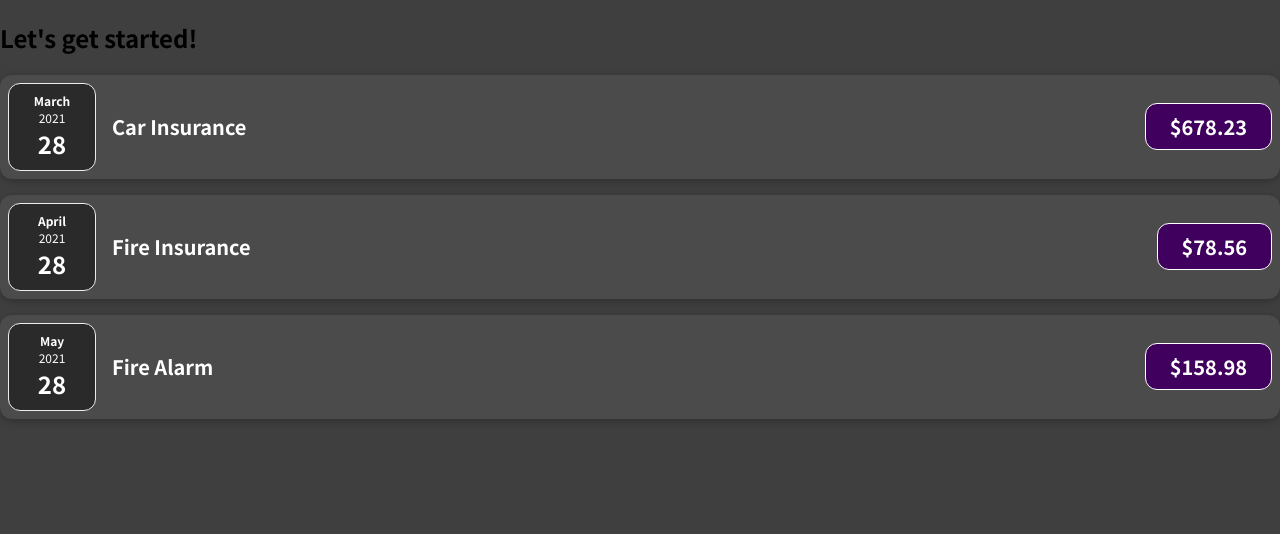
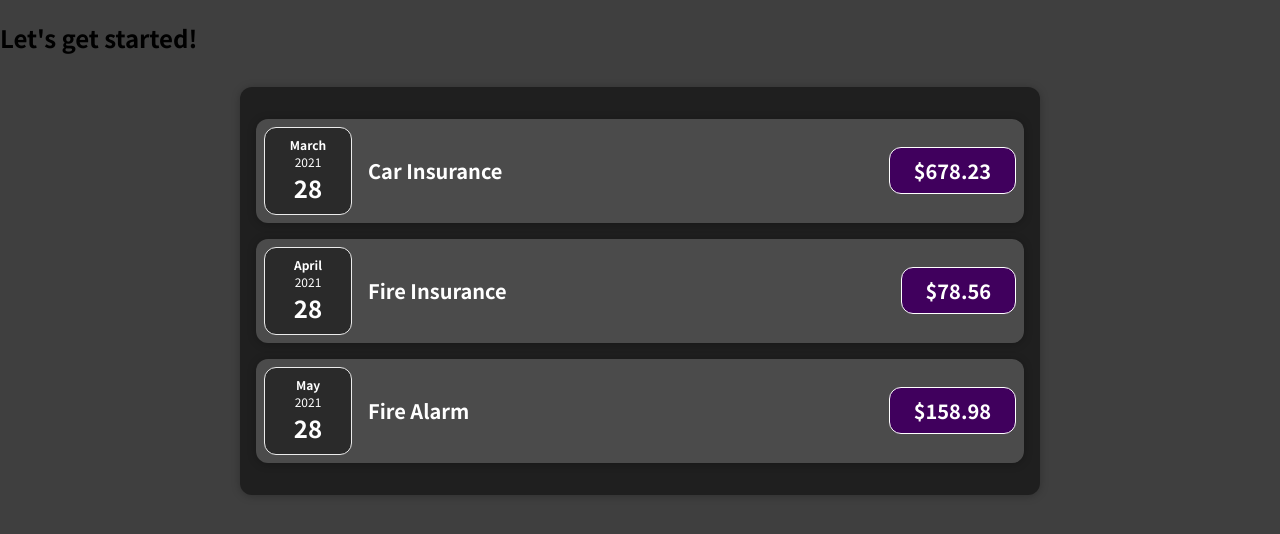
Before and after one commit to gokolo/expense-tracker, a JavaScript app: page / in a window 1280 px wide. Shown: the top 534 px of the page. Built offline with nearby package versions, Linux system fonts and the light colour scheme.

Commit message:
composition and card wrapper

```diff
--- a/src/App.js
+++ b/src/App.js
@@ -1,4 +1,4 @@
-import ExpenseItem from './components/ExpenseItem';
+import Expenses from './components/Expenses';
 
 function App() {
   const expenses = [
@@ -9,9 +9,7 @@
   return (
     <div>
       <h2>Let's get started!</h2>
-      <ExpenseItem title={expenses[0].title} amount={expenses[0].amount} date={expenses[0].date}></ExpenseItem>
-      <ExpenseItem title={expenses[1].title} amount={expenses[1].amount} date={expenses[1].date}></ExpenseItem>
-      <ExpenseItem title={expenses[2].title} amount={expenses[2].amount} date={expenses[2].date}></ExpenseItem>
+      <Expenses expenses={expenses} />
     </div>
   );
 }
--- /dev/null
+++ b/src/components/Card.css
@@ -0,0 +1,4 @@
+.card {
+  border-radius: 12px;
+  box-shadow: 0 1px 8px rgba(0, 0, 0, 0.25);
+}
--- /dev/null
+++ b/src/components/Card.js
@@ -0,0 +1,13 @@
+import './Card.css'
+
+function Card(props) {
+  const classes = 'card ' + props.className;
+
+  return (
+    <div className={classes}>
+      {props.children}
+    </div>
+  );
+}
+
+export default Card;
--- a/src/components/ExpenseItem.css
+++ b/src/components/ExpenseItem.css
@@ -2,10 +2,8 @@
   display: flex;
   justify-content: space-between;
   align-items: center;
-    box-shadow: 0 2px 8px rgba(0, 0, 0, 0.25);
   padding: 0.5rem;
   margin: 1rem 0;
-    border-radius: 12px;
   background-color: #4b4b4b;
 }
 
--- a/src/components/ExpenseItem.js
+++ b/src/components/ExpenseItem.js
@@ -1,17 +1,18 @@
+import ExpenseDate from './ExpenseDate';
+import Card from './Card';
 import './ExpenseItem.css'
-import ExpenseDate from './ExpenseDate';
 
 function ExpenseItem(props) {
 
     return (
-        <div className='expense-item'>
+        <Card className='expense-item'>
             <ExpenseDate date={props.date}></ExpenseDate>
 
             <div className='expense-item__description'>
                 <h2>{props.title}</h2>
                 <div className='expense-item__price'>{props.amount}</div>
             </div>
-        </div>
+        </Card>
     )
 }
 
--- /dev/null
+++ b/src/components/Expenses.css
@@ -0,0 +1,7 @@
+.expenses {
+  padding: 1rem;
+  background-color: rgb(31, 31, 31);
+  margin: 2rem auto;
+  width: 50rem;
+  max-width: 95%;
+}
--- /dev/null
+++ b/src/components/Expenses.js
@@ -0,0 +1,16 @@
+import ExpenseItem from './ExpenseItem';
+import Card from './Card';
+import './Expenses.css';
+
+function Expenses(props) {
+  const expenses = props.expenses;
+  return (
+    <Card className='expenses'>
+      <ExpenseItem title={expenses[0].title} amount={expenses[0].amount} date={expenses[0].date}></ExpenseItem>
+      <ExpenseItem title={expenses[1].title} amount={expenses[1].amount} date={expenses[1].date}></ExpenseItem>
+      <ExpenseItem title={expenses[2].title} amount={expenses[2].amount} date={expenses[2].date}></ExpenseItem>
+    </Card>
+  );
+}
+
+export default Expenses;
```
Also changed, not shown: 1 other file (tests, documents, lock files or other folders). Lines whose indentation alone changed are shown as unchanged.
